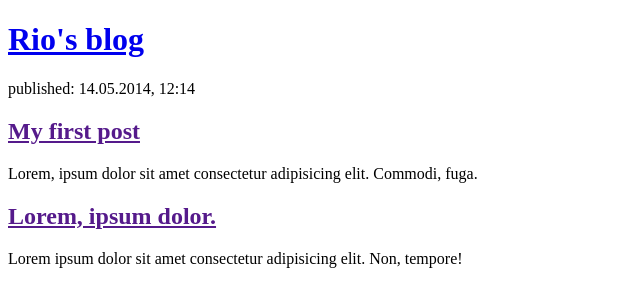
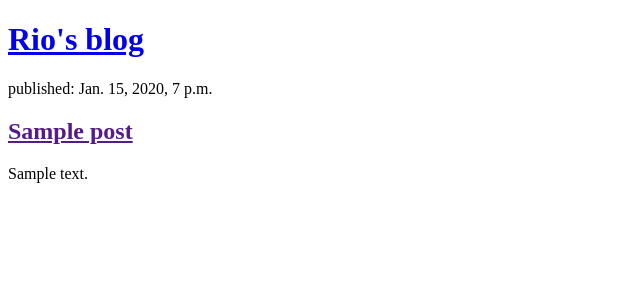
Before and after one commit to rmasutani/django-girls, a Django app: page / in a window 1280 px wide. Shown: the top 307 px of the page, without its empty margins (0-640 px from the left). Run offline with Django 3.2, Linux system fonts and the light colour scheme; tables that the repository leaves empty hold one stand-in row (values such as "Sample post").

Commit message:
Add template engine

```diff
--- a/blog/templates/blog/post_list.html
+++ b/blog/templates/blog/post_list.html
@@ -11,19 +11,12 @@
       <h1><a href="/">Rio's blog</a></h1>
     </div>
 
+    {% for post in posts %}
     <div>
-      <p>published: 14.05.2014, 12:14</p>
-      <h2><a href="">My first post</a></h2>
-      <p>
-        Lorem, ipsum dolor sit amet consectetur adipisicing elit. Commodi, fuga.
-      </p>
+      <p>published: {{ post.published_date }}</p>
+      <h2><a href="">{{ post.title }}</a></h2>
+      <p>{{ post.text|linebreaksbr }}</p>
     </div>
-
-    <div>
-      <h2><a href="">Lorem, ipsum dolor.</a></h2>
-      <p>
-        Lorem ipsum dolor sit amet consectetur adipisicing elit. Non, tempore!
-      </p>
-    </div>
+    {% endfor %}
   </body>
 </html>
--- a/blog/views.py
+++ b/blog/views.py
@@ -1,7 +1,9 @@
 from django.shortcuts import render
-
-# Create your views here.
+from django.utils import timezone
+from .models import Post
 
 
 def post_list(request):
-    return render(request, "blog/post_list.html", {})
+    posts = Post.objects.filter(
+        published_date__lte=timezone.now()).order_by("published_date")
+    return render(request, "blog/post_list.html", {'posts': posts})
```
